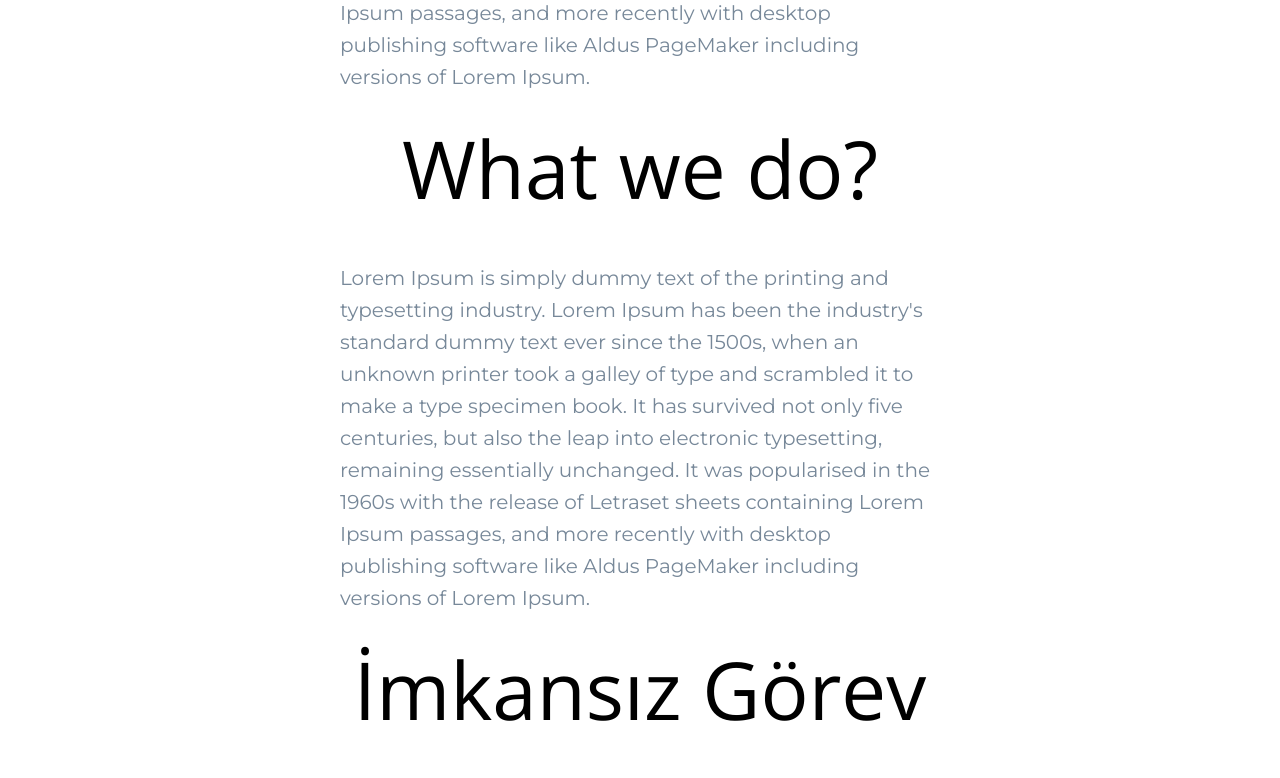
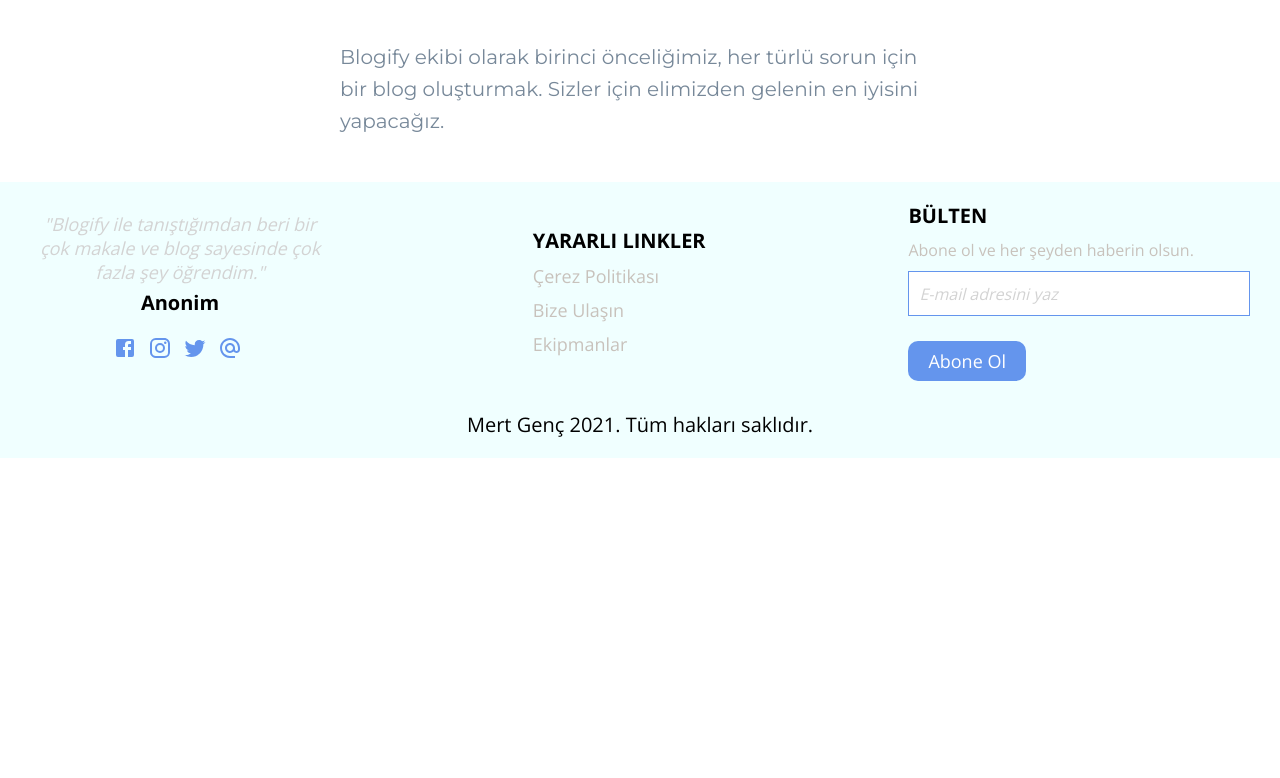
Before and after one commit to vnylbscr/blogify, a React (Create React App) app: page /contact in a window 1280 px wide. Shown: the part 662-1440 px from the top of the page. After the commit the page ends 1120 px from the top, so only its background shows below. Built offline with nearby package versions, Linux system fonts and the light colour scheme.

Commit message:
changing scss structure

```diff
--- a/src/components/Auth/Register/index.tsx
+++ b/src/components/Auth/Register/index.tsx
@@ -1,5 +1,5 @@
 import React from 'react';
-import { Backdrop, Grid, Typography, CircularProgress, Hidden, Fade, Link as MaterialLink } from '@material-ui/core';
+import { Backdrop, Grid, Typography, CircularProgress, Hidden, Fade } from '@material-ui/core';
 import { makeStyles } from '@material-ui/core';
 import Input from '../../BaseComponents/Input/Input';
 import { useMutation } from '@apollo/client';
@@ -7,7 +7,7 @@
 import { RegisterMutation, RegisterMutationVariables } from '../../../queries/__generated__/RegisterMutation';
 import { useHistory, Link } from 'react-router-dom';
 import { useDispatch } from 'react-redux';
-import { EMAIL_REGEX } from '../../../lib/constants';
+import { EMAIL_REGEX, PASSWORD_MUST_BE_6_CHARACTERS } from '../../../lib/constants';
 import { useForm } from 'react-hook-form';
 import { REGISTER } from '../../../redux/actions/user';
 import AccountCircleIcon from '@material-ui/icons/AccountCircle';
@@ -38,6 +38,7 @@
       color: '#fff',
    },
 }));
+
 const RegisterPage = (props: Props) => {
    const classes = useStyles();
    const dispatch = useDispatch();
@@ -120,7 +121,7 @@
                            required: 'Bu alan gereklidir',
                            minLength: {
                               value: 6,
-                              message: 'Şifreniz en az 6 karakterden oluşmalıdır',
+                              message: PASSWORD_MUST_BE_6_CHARACTERS,
                            },
                         }}
                         type='password'
--- a/src/components/Contact/index.scss
+++ b/src/components/Contact/index.scss
@@ -1,11 +1,13 @@
+@import '../../styles/index.scss';
 $main: #3c5186;
 $dark: #1e2842;
 $light: #91a2ce;
 $MontSerrat: 'Montserrat', sans-serif;
 $smallDevices: 600px;
+
 .contact-container {
    width: 100%;
-   height: auto;
+   height: 100%;
    @media screen and (max-width: 600px) {
       padding: 20px;
    }
@@ -54,12 +56,15 @@
    }
    .contact-bottom-section {
       display: flex;
+      height: calc(100vh - 200px);
       align-items: center;
       justify-content: center;
       flex-direction: column;
       margin-top: 20px;
       font-family: $MontSerrat;
-
+      animation-name: fade;
+      animation-duration: 4s;
+      animation-direction: alternate;
       .contact-title {
          p {
             font-size: 80px;
@@ -85,3 +90,16 @@
       }
    }
 }
+
+@keyframes fade {
+   from {
+      opacity: 0.1;
+      transform: scale(0.7);
+      // width: 0%;
+   }
+   to {
+      opacity: 1;
+      transform: scale(1);
+      width: 100%;
+   }
+}
--- a/src/components/Contact/index.tsx
+++ b/src/components/Contact/index.tsx
@@ -14,21 +14,20 @@
    },
 }));
 
-const DESCRIPTION =
-   "Lorem Ipsum is simply dummy text of the printing and typesetting industry. Lorem Ipsum has been the industry's standard dummy text ever since the 1500s, when an unknown printer took a galley of type and scrambled it to make a type specimen book. It has survived not only five centuries, but also the leap into electronic typesetting, remaining essentially unchanged. It was popularised in the 1960s with the release of Letraset sheets containing Lorem Ipsum passages, and more recently with desktop publishing software like Aldus PageMaker including versions of Lorem Ipsum.";
+const DESC_WHO_WE_ARE =
+   'Blogify ile blog yazılarını paylaşabilir, diğer insanların, arkadaşlarının görmesini sağlayabilirsin. Blog yazılarını düzenleyebilir ve daha binlerce şey yapabilirsin.';
+
+const DESC_WHAT_WE_DO =
+   'Blogify ekibi olarak birinci önceliğimiz, her türlü sorun için bir blog oluşturmak. Sizler için elimizden gelenin en iyisini yapacağız.';
 
 const MOCKS_MENU = [
    {
       title: 'Biz kimiz?',
-      description: DESCRIPTION,
+      description: DESC_WHO_WE_ARE,
    },
    {
-      title: 'What we do?',
-      description: DESCRIPTION,
-   },
-   {
-      title: 'İmkansız Görev',
-      description: DESCRIPTION,
+      title: 'Ne yapıyoruz?',
+      description: DESC_WHAT_WE_DO,
    },
 ];
 type FormValues = {
@@ -36,22 +35,6 @@
    content: string;
 };
 const Contact = () => {
-   const [state, setState] = useState(false);
-   const {
-      handleSubmit,
-      watch,
-      control,
-      formState: { errors, isValid },
-   } = useForm<FormValues>({
-      mode: 'all',
-   });
-   // console.log(watch());
-   console.log(watch().email);
-   console.log('isValid ?', isValid);
-   const classes = useStyles();
-   const onSubmit = (data: FormValues) => {
-      console.log(data);
-   };
    return (
       <Fragment>
          <main className='contact-container'>
--- a/src/lib/constants.ts
+++ b/src/lib/constants.ts
@@ -1,3 +1,5 @@
 export const EMAIL_REGEX =
    /^(([^<>()[\]\\.,;:\s@"]+(\.[^<>()[\]\\.,;:\s@"]+)*)|(".+"))@((\[[0-9]{1,3}\.[0-9]{1,3}\.[0-9]{1,3}\.[0-9]{1,3}\])|(([a-zA-Z\-0-9]+\.)+[a-zA-Z]{2,}))$/;
 export const REQUIRED_FIELD = 'Bu alan gereklidir';
+
+export const PASSWORD_MUST_BE_6_CHARACTERS = 'Şifreniz en az 6 karakterden oluşmalıdır';
```
